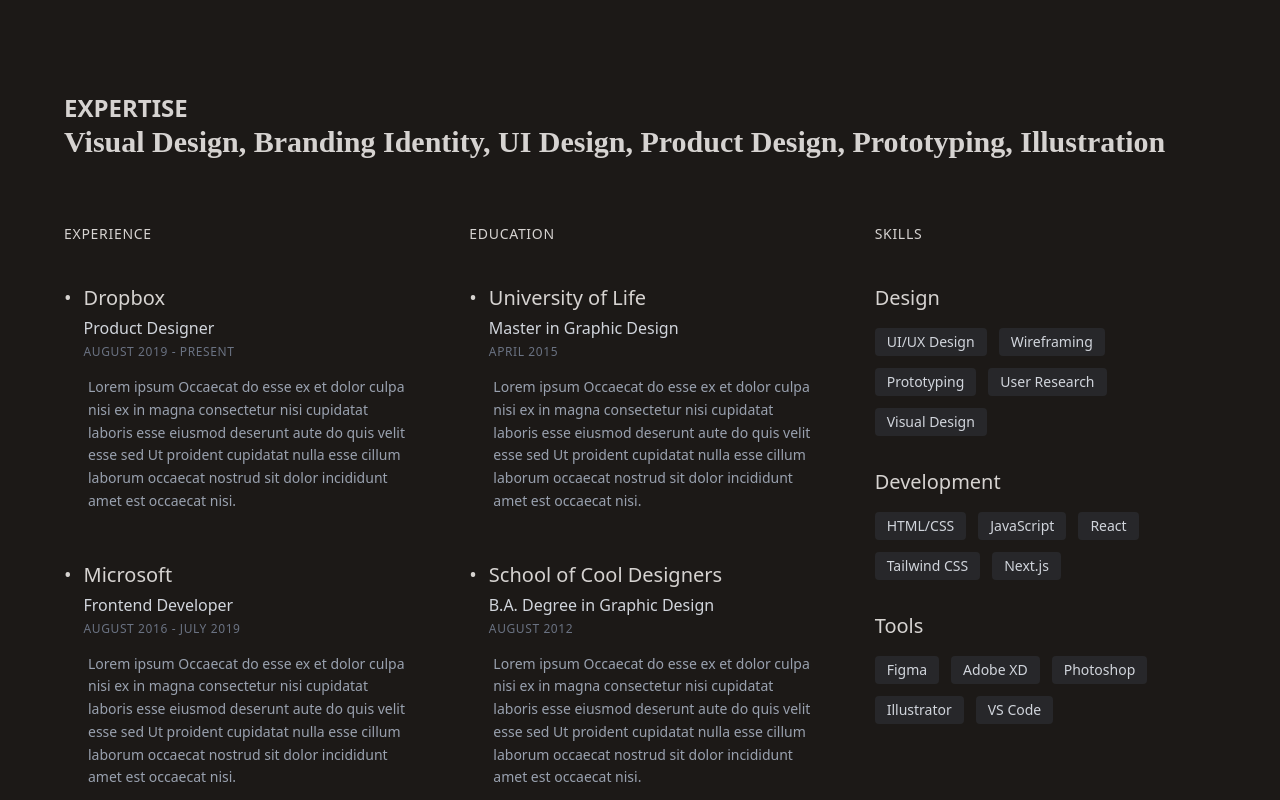
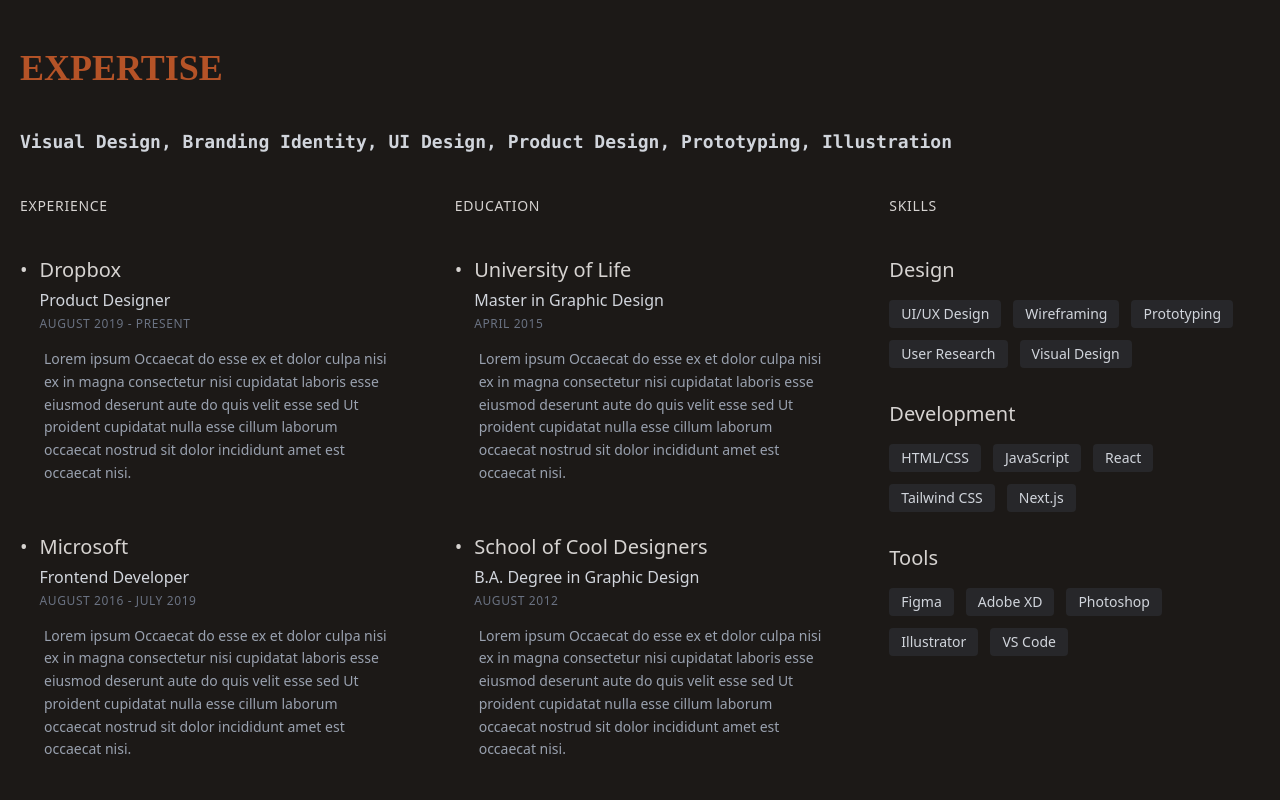
Before and after one commit to joaovlara/portfolio-landingpage, a Next.js app: page / in a window 1280 px wide. Shown: the part 1700-2500 px from the top of the page. Built offline with nearby package versions, Linux system fonts and the light colour scheme.

Commit message:
fix final layout

```diff
--- a/src/app/page.tsx
+++ b/src/app/page.tsx
@@ -1,7 +1,5 @@
 import About from "@/components/Sections/About";
-import Contact from "@/components/Sections/Contact";
 import Hero from "@/components/Sections/Hero";
-import Skills from "@/components/Sections/Skills";
 import Expertise from "@/components/Sections/Expertise";
 import Works from "@/components/Sections/Works";
 import CalltoAction from "@/components/Sections/CalltoAction";
--- a/src/components/Sections/About.tsx
+++ b/src/components/Sections/About.tsx
@@ -35,9 +35,9 @@ export default function About() {
 
         {/* Right side content */}
         <div className="w-full md:w-1/2 space-y-6 md:pl-4">
-          <h2 className="uppercase textcolor-primary tracking-wider text-sm font-medium border-l-2 border-amber-500 pl-3">ABOUT</h2>
+          <h2 className="uppercase textcolor-primary tracking-wider border-l-2 border-amber-500 pl-3">ABOUT</h2>
 
-          <p className="text-gray-200 leading-relaxed">
+          <p className="text-gray-200 leading-relaxed text-justify">
             Lorem ipsum dolor sit amet, consectetur adipiscing elit, sed do eiusmod tempor
             incididunt ut labore et dolore magna aliqua. Ut enim ad minim veniam, quis nostrud
             exercitation ullamco laboris nisi ut aliquip ex ea commodo consequat. Duis aute irure dolor in
--- a/src/components/Sections/Expertise.tsx
+++ b/src/components/Sections/Expertise.tsx
@@ -1,150 +1,99 @@
 import React from "react";
+import { expertiseTexts } from "@/data/data.texts";
+import type {
+  ExperienceItem,
+  EducationItem,
+  SkillCategory,
+} from "@/types/type";
 
 export default function Expertise() {
+  const { title, subtitle, experience, education, skills } = expertiseTexts;
+
   return (
-    <section className="relative min-h-screen flex flex-col items-center justify-center py-16 px-4 md:px-8">
+    <section className="bg-stone-900 min-h-screen flex flex-col items-center justify-center">
+      <div className="container p-5 space-y-3">
         {/* Expertise Header */}
-      <div className="max-w-6xl w-full mb-16">
-        <h3 className="">
-          EXPERTISE
+        <div className="">
+          <h3 className="text-2xl md:text-4xl font-bold font-bigshot textcolor-primary mb-10">
+            {title}
           </h3>
-
-        <h2 className="">
-          Visual Design, Branding Identity, UI Design,
-          Product Design, Prototyping, Illustration
-        </h2>
+          <h2 className="text-lg font-mono text-gray-300 mb-10">{subtitle}</h2>
         </div>
 
-      {/* Three Column Layout */}
-      <div className="max-w-6xl w-full grid grid-cols-1 md:grid-cols-2 lg:grid-cols-3 gap-x-16 gap-y-16">
+        <div className="w-full grid grid-cols-1 md:grid-cols-2 lg:grid-cols-3 gap-x-16 gap-y-16">
           {/* Experience Column */}
           <div className="col-span-1">
             <h3 className="uppercase text-sm tracking-wider textcolor-primary-500 font-medium mb-10">
-            EXPERIENCE
+              {experience.title}
             </h3>
 
-          {/* Experience Item 1 */}
-          <div className="mb-12">
+            {experience.items.map((item: ExperienceItem, index: number) => (
+              <div key={index} className="mb-12">
                 <div className="flex items-start mb-3">
                   <span className="textcolor-primary-500 mr-3 text-xl">•</span>
                   <div>
-                <h4 className="text-xl font-normal mb-1">Dropbox</h4>
-                <p className="text-gray-300">Product Designer</p>
-                <p className="text-xs text-gray-500 uppercase tracking-wider mt-1">AUGUST 2019 - PRESENT</p>
+                    <h4 className="text-xl font-normal mb-1">{item.company}</h4>
+                    <p className="text-gray-300">{item.position}</p>
+                    <p className="text-xs text-gray-500 uppercase tracking-wider mt-1">
+                      {item.period}
+                    </p>
                   </div>
                 </div>
                 <p className="text-gray-400 text-sm leading-relaxed ml-6 mt-4">
-              Lorem ipsum Occaecat do esse ex et dolor culpa nisi ex
-              in magna consectetur nisi cupidatat laboris esse
-              eiusmod deserunt aute do quis velit esse sed Ut
-              proident cupidatat nulla esse cillum laborum occaecat
-              nostrud sit dolor incididunt amet est occaecat nisi.
+                  {item.description}
                 </p>
               </div>
-
-          {/* Experience Item 2 */}
-          <div className="mb-12">
-            <div className="flex items-start mb-3">
-              <span className="textcolor-primary-500 mr-3 text-xl">•</span>
-              <div>
-                <h4 className="text-xl font-normal mb-1">Microsoft</h4>
-                <p className="text-gray-300">Frontend Developer</p>
-                <p className="text-xs text-gray-500 uppercase tracking-wider mt-1">AUGUST 2016 - JULY 2019</p>
-              </div>
-            </div>
-            <p className="text-gray-400 text-sm leading-relaxed ml-6 mt-4">
-              Lorem ipsum Occaecat do esse ex et dolor culpa nisi ex
-              in magna consectetur nisi cupidatat laboris esse
-              eiusmod deserunt aute do quis velit esse sed Ut
-              proident cupidatat nulla esse cillum laborum occaecat
-              nostrud sit dolor incididunt amet est occaecat nisi.
-            </p>
-          </div>
+            ))}
           </div>
 
           {/* Education Column */}
           <div className="col-span-1">
             <h3 className="uppercase text-sm tracking-wider textcolor-primary-500 font-medium mb-10">
-            EDUCATION
+              {education.title}
             </h3>
 
-          {/* Education Item 1 */}
-          <div className="mb-12">
+            {education.items.map((item: EducationItem, index: number) => (
+              <div key={index} className="mb-12">
                 <div className="flex items-start mb-3">
                   <span className="textcolor-primary-500 mr-3 text-xl">•</span>
                   <div>
-                <h4 className="text-xl font-normal mb-1">University of Life</h4>
-                <p className="text-gray-300">Master in Graphic Design</p>
-                <p className="text-xs text-gray-500 uppercase tracking-wider mt-1">APRIL 2015</p>
+                    <h4 className="text-xl font-normal mb-1">
+                      {item.institution}
+                    </h4>
+                    <p className="text-gray-300">{item.degree}</p>
+                    <p className="text-xs text-gray-500 uppercase tracking-wider mt-1">
+                      {item.period}
+                    </p>
                   </div>
                 </div>
                 <p className="text-gray-400 text-sm leading-relaxed ml-6 mt-4">
-              Lorem ipsum Occaecat do esse ex et dolor culpa nisi ex
-              in magna consectetur nisi cupidatat laboris esse
-              eiusmod deserunt aute do quis velit esse sed Ut
-              proident cupidatat nulla esse cillum laborum occaecat
-              nostrud sit dolor incididunt amet est occaecat nisi.
+                  {item.description}
                 </p>
               </div>
-
-          {/* Education Item 2 */}
-          <div className="mb-12">
-            <div className="flex items-start mb-3">
-              <span className="textcolor-primary-500 mr-3 text-xl">•</span>
-              <div>
-                <h4 className="text-xl font-normal mb-1">School of Cool Designers</h4>
-                <p className="text-gray-300">B.A. Degree in Graphic Design</p>
-                <p className="text-xs text-gray-500 uppercase tracking-wider mt-1">AUGUST 2012</p>
-              </div>
-            </div>
-            <p className="text-gray-400 text-sm leading-relaxed ml-6 mt-4">
-              Lorem ipsum Occaecat do esse ex et dolor culpa nisi ex
-              in magna consectetur nisi cupidatat laboris esse
-              eiusmod deserunt aute do quis velit esse sed Ut
-              proident cupidatat nulla esse cillum laborum occaecat
-              nostrud sit dolor incididunt amet est occaecat nisi.
-            </p>
-          </div>
+            ))}
           </div>
 
           {/* Skills Column (Third column) */}
           <div className="col-span-1">
             <h3 className="uppercase text-sm tracking-wider textcolor-primary-500 font-medium mb-10">
-            SKILLS
+              {skills.title}
             </h3>
 
-          {/* Skill Categories */}
-          <div className="mb-8">
-            <h4 className="text-xl font-normal mb-4">Design</h4>
+            {skills.categories.map((category: SkillCategory, index: number) => (
+              <div key={index} className="mb-8">
+                <h4 className="text-xl font-normal mb-4">{category.title}</h4>
                 <div className="flex flex-wrap gap-3">
-              <span className="bg-zinc-800 text-gray-300 px-3 py-1 text-sm rounded">UI/UX Design</span>
-              <span className="bg-zinc-800 text-gray-300 px-3 py-1 text-sm rounded">Wireframing</span>
-              <span className="bg-zinc-800 text-gray-300 px-3 py-1 text-sm rounded">Prototyping</span>
-              <span className="bg-zinc-800 text-gray-300 px-3 py-1 text-sm rounded">User Research</span>
-              <span className="bg-zinc-800 text-gray-300 px-3 py-1 text-sm rounded">Visual Design</span>
+                  {category.skills.map((skill: string, skillIndex: number) => (
+                    <span
+                      key={skillIndex}
+                      className="bg-zinc-800 text-gray-300 px-3 py-1 text-sm rounded"
+                    >
+                      {skill}
+                    </span>
+                  ))}
                 </div>
               </div>
-
-          <div className="mb-8">
-            <h4 className="text-xl font-normal mb-4">Development</h4>
-            <div className="flex flex-wrap gap-3">
-              <span className="bg-zinc-800 text-gray-300 px-3 py-1 text-sm rounded">HTML/CSS</span>
-              <span className="bg-zinc-800 text-gray-300 px-3 py-1 text-sm rounded">JavaScript</span>
-              <span className="bg-zinc-800 text-gray-300 px-3 py-1 text-sm rounded">React</span>
-              <span className="bg-zinc-800 text-gray-300 px-3 py-1 text-sm rounded">Tailwind CSS</span>
-              <span className="bg-zinc-800 text-gray-300 px-3 py-1 text-sm rounded">Next.js</span>
-            </div>
-          </div>
-
-          <div className="mb-8">
-            <h4 className="text-xl font-normal mb-4">Tools</h4>
-            <div className="flex flex-wrap gap-3">
-              <span className="bg-zinc-800 text-gray-300 px-3 py-1 text-sm rounded">Figma</span>
-              <span className="bg-zinc-800 text-gray-300 px-3 py-1 text-sm rounded">Adobe XD</span>
-              <span className="bg-zinc-800 text-gray-300 px-3 py-1 text-sm rounded">Photoshop</span>
-              <span className="bg-zinc-800 text-gray-300 px-3 py-1 text-sm rounded">Illustrator</span>
-              <span className="bg-zinc-800 text-gray-300 px-3 py-1 text-sm rounded">VS Code</span>
-            </div>
+            ))}
           </div>
         </div>
       </div>
--- a/src/data/data.texts.ts
+++ b/src/data/data.texts.ts
@@ -49,3 +49,59 @@ export const footerTexts = {
   copyright: "© 2025 Sinan. Todos os direitos reservados.",
   socialLinks,
 };
+
+export const expertiseTexts = {
+  title: "EXPERTISE",
+  subtitle: "Visual Design, Branding Identity, UI Design, Product Design, Prototyping, Illustration",
+  experience: {
+    title: "EXPERIENCE",
+    items: [
+      {
+        company: "Dropbox",
+        position: "Product Designer",
+        period: "AUGUST 2019 - PRESENT",
+        description: "Lorem ipsum Occaecat do esse ex et dolor culpa nisi ex in magna consectetur nisi cupidatat laboris esse eiusmod deserunt aute do quis velit esse sed Ut proident cupidatat nulla esse cillum laborum occaecat nostrud sit dolor incididunt amet est occaecat nisi."
+      },
+      {
+        company: "Microsoft",
+        position: "Frontend Developer",
+        period: "AUGUST 2016 - JULY 2019",
+        description: "Lorem ipsum Occaecat do esse ex et dolor culpa nisi ex in magna consectetur nisi cupidatat laboris esse eiusmod deserunt aute do quis velit esse sed Ut proident cupidatat nulla esse cillum laborum occaecat nostrud sit dolor incididunt amet est occaecat nisi."
+      }
+    ]
+  },
+  education: {
+    title: "EDUCATION",
+    items: [
+      {
+        institution: "University of Life",
+        degree: "Master in Graphic Design",
+        period: "APRIL 2015",
+        description: "Lorem ipsum Occaecat do esse ex et dolor culpa nisi ex in magna consectetur nisi cupidatat laboris esse eiusmod deserunt aute do quis velit esse sed Ut proident cupidatat nulla esse cillum laborum occaecat nostrud sit dolor incididunt amet est occaecat nisi."
+      },
+      {
+        institution: "School of Cool Designers",
+        degree: "B.A. Degree in Graphic Design",
+        period: "AUGUST 2012",
+        description: "Lorem ipsum Occaecat do esse ex et dolor culpa nisi ex in magna consectetur nisi cupidatat laboris esse eiusmod deserunt aute do quis velit esse sed Ut proident cupidatat nulla esse cillum laborum occaecat nostrud sit dolor incididunt amet est occaecat nisi."
+      }
+    ]
+  },
+  skills: {
+    title: "SKILLS",
+    categories: [
+      {
+        title: "Design",
+        skills: ["UI/UX Design", "Wireframing", "Prototyping", "User Research", "Visual Design"]
+      },
+      {
+        title: "Development",
+        skills: ["HTML/CSS", "JavaScript", "React", "Tailwind CSS", "Next.js"]
+      },
+      {
+        title: "Tools",
+        skills: ["Figma", "Adobe XD", "Photoshop", "Illustrator", "VS Code"]
+      }
+    ]
+  }
+};
--- a/src/types/type.ts
+++ b/src/types/type.ts
@@ -43,3 +43,39 @@ export type Work = {
   category: string[];
   image: string;
 };
+
+export type ExperienceItem = {
+  company: string;
+  position: string;
+  period: string;
+  description: string;
+};
+
+export type EducationItem = {
+  institution: string;
+  degree: string;
+  period: string;
+  description: string;
+};
+
+export type SkillCategory = {
+  title: string;
+  skills: string[];
+};
+
+export type ExpertiseSection = {
+  title: string;
+  subtitle: string;
+  experience: {
+    title: string;
+    items: ExperienceItem[];
+  };
+  education: {
+    title: string;
+    items: EducationItem[];
+  };
+  skills: {
+    title: string;
+    categories: SkillCategory[];
+  };
+};
```
Also changed, not shown: src/components/Buttons/DowloadCV.tsx (deleted, +0 -10 lines), src/components/Sections/CalltoAction.tsx (+5 -4 lines), src/components/Sections/Works.tsx (+42 -14 lines), 1 other file (tests, documents, lock files or other folders). Lines whose indentation alone changed are shown as unchanged.
